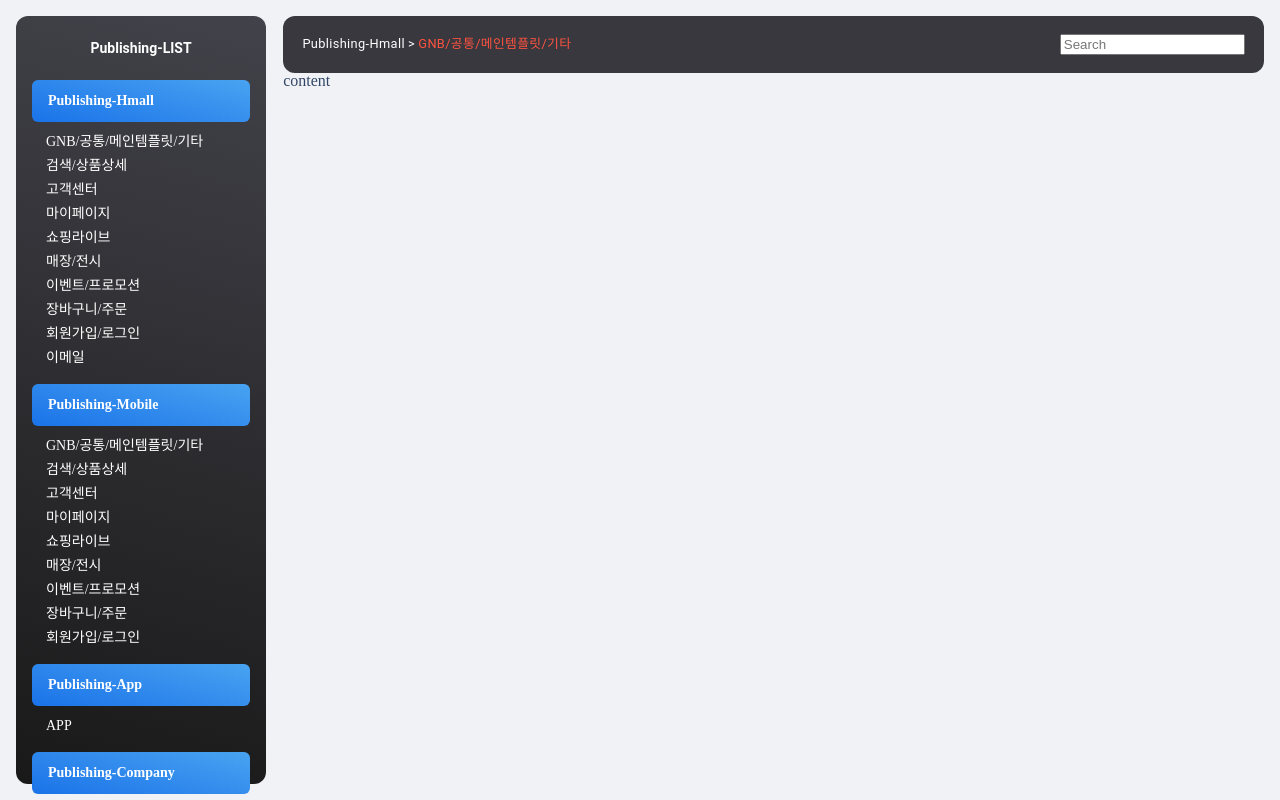
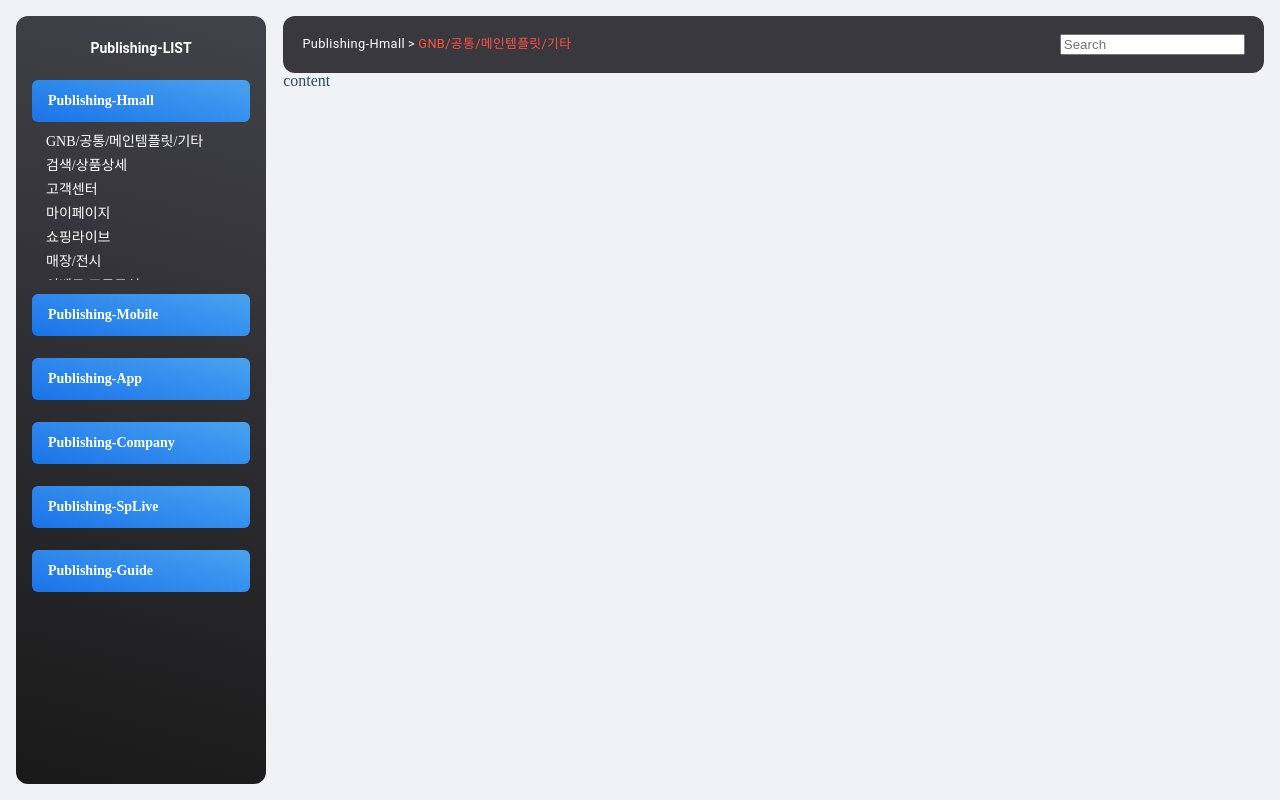
Before and after one commit to bublisher/publist-app, a React (Create React App) app: page / in a window 1280 px wide. Shown: the top 800 px of the page. Built offline with nearby package versions, Linux system fonts and the light colour scheme.

Commit message:
accordion

```diff
--- a/src/component/AccordionUI.js
+++ b/src/component/AccordionUI.js
@@ -1,9 +1,17 @@
-import React from "react";
+import React, { useState } from "react";
 import styled from "styled-components";
 import accordion from "../db/AccordionData.json";
 
+// styled-components
+const AccordionWrap = styled.div`
+  padding: 0 0 0.875rem;
+  &:last-child {
+    padding: 0;
+  }
+`;
+
 const AccordionNavTitle = styled.h3`
-  margin: 0 1rem;
+  margin: 0 1rem 0.5rem;
   border-radius: 0.375rem;
   background: linear-gradient(195deg, rgb(73, 163, 241), rgb(26, 115, 232));
   a {
@@ -17,9 +25,15 @@ const AccordionNavTitle = styled.h3`
 `;
 
 const AccordionNavList = styled.ul`
+  height 0;
   font-size: 0.875rem;
   margin: 0 1rem;
-  padding: 0.5rem 0.875rem 0.875rem;
+  padding: 0 0.875rem 0;
+  overflow: hidden;
+  transition: all 0.2s cubic-bezier(0.33, 1, 0.68, 1);
+  &._ui-active {
+    height: 150px;
+  }
   li {
     line-height: 1.5rem;
     a {
@@ -35,21 +49,38 @@ const AccordionNavList = styled.ul`
 `;
 
 const Accordion = () => {
+  const [selected, setSelected] = useState(0);
+
+  const toggleAccordion = (idx, childLength) => {
+    // 같은 메뉴 클릭 시 아코디언 닫기 위한 처리
+    //if (selected === idx) return setSelected(0);
+
+    console.log(childLength);
+
+    // 현재 선택한 대상의 인덱스를 useState에 저장
+    setSelected(idx);
+  };
+
   return (
     <>
-      {accordion.group.map((group) => (
-        <React.Fragment key={group.id}>
+      {accordion.group.map((group, idx) => (
+        <AccordionWrap key={group.id}>
           <AccordionNavTitle>
-            <a href="#/">{group.groupName}</a>
+            <a
+              href="#/"
+              onClick={() => toggleAccordion(idx, group.menuName.length)}
+            >
+              {group.groupName}
+            </a>
           </AccordionNavTitle>
-          <AccordionNavList>
+          <AccordionNavList className={selected === idx ? "_ui-active" : ""}>
             {group.menuName.map((menu) => (
               <li key={menu.id}>
                 <a href="#/">{menu.menu}</a>
               </li>
             ))}
           </AccordionNavList>
-        </React.Fragment>
+        </AccordionWrap>
       ))}
     </>
   );
```
